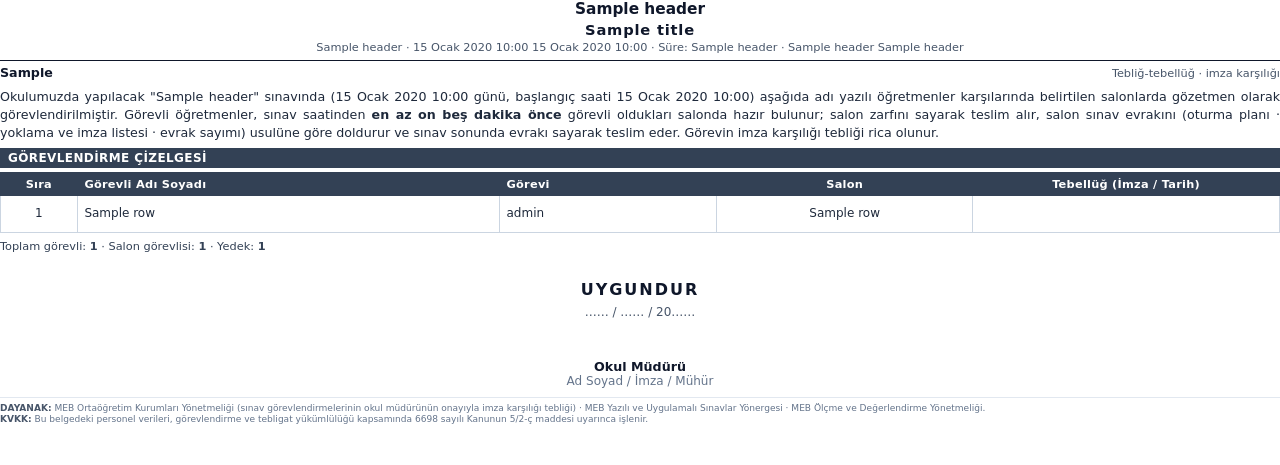
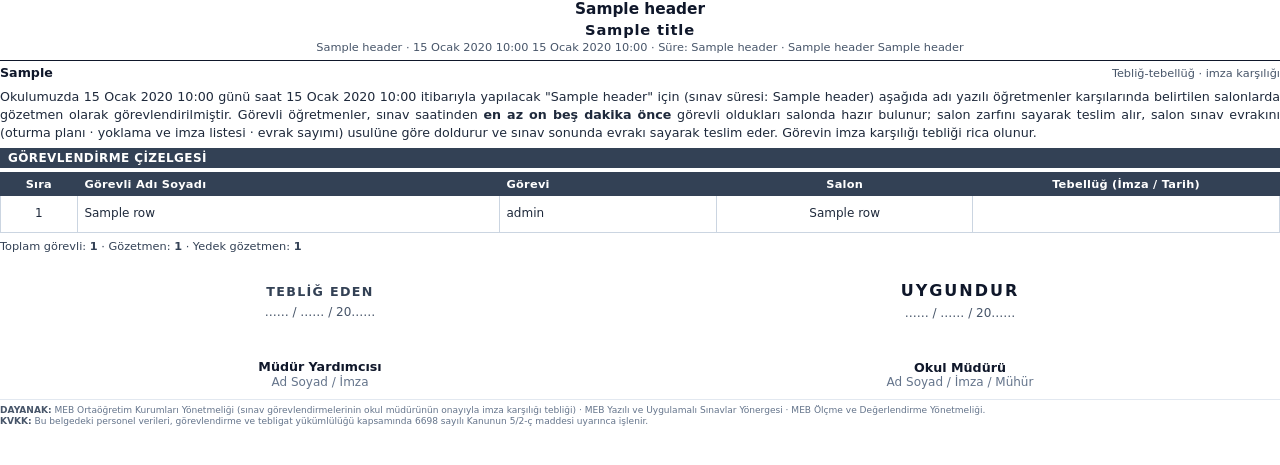
Before and after one commit to aalidemirci/kelebek-sinav, a Django app: template backend/templates/sinav/reports/r6_assignment.html in a window 1280 px wide. Shown: the top 465 px of the page. Run offline with Django 5.2, Linux system fonts and the light colour scheme; the template is opened without the code that fills it: most values are stand-ins (such as "Sample title", 1, 10 or a date in 2020); parts of the project's set-up code (start-up, migrations or seed data) failed here and were passed over.

Commit message:
fix(evrak): tebliğ eden imzası, duyuruda düzenleyen satırı, çift yüz baskı ve altbilgi kaçışı
- R6 görevlendirme belgesi: tebliğ-tebellüğ yazısında TEBLİĞ EDEN (müdür
  yardımcısı) imza ve tarih alanı yoktu, yalnız onay bloğu vardı → iki sütunlu
  blok. Giriş cümlesindeki '"… Sınav" sınavında' tekrarı giderildi, sınav süresi
  eklendi; "Salon görevlisi / Yedek" → "Gözetmen / Yedek gözetmen".
- R4 şube duyurusu: panoya asılan duyuru imzasız ve dayanaksız çıkıyordu → tek
  satırlık düzenleyen (müdür yardımcısı) alanı + dayanak; yüksekliği
  `_ANN_FIXED_PX` bütçesine eklendi (40 öğrenci yine tek sayfa).
- Çift yüz baskı: salon evrakında her salonun 1. yaprağı SAĞ sayfadan başlar
  (`break-before: right`). 40'ı aşan bir salonun yoklaması üçüncü sayfaya
  taşınca sonraki tüm salonların ön yüzü arka yüze kayıyordu.
- Altbilgi: sınav adı `@bottom-right { content: "…" }` içinde HTML kaçışıyla
  basılıyordu; `<style>` içinde çözülmediğinden adında kesme/tırnak olan sınav
  `&#x27;` olarak çıkıyordu → CSS kaçışı (`ReportHeader.css_exam_name`).
  "Üretim:" → "Düzenleme:".
- Yoklama ve duyuru listelerinin iç çizgileri bir ton koyu (fotokopide
  silikleşiyordu); kalınlık aynı — satır yüksekliği modeli değişmedi.

Co-Authored-By: Claude Fable 5.1 <noreply@anthropic.com>

```diff
--- a/backend/templates/sinav/reports/base.html
+++ b/backend/templates/sinav/reports/base.html
@@ -36,7 +36,7 @@ taşar. Yoklama satır yüksekliği ÖĞRENCİ SAYISINA GÖRE kademelidir
       size: A4 portrait;
       margin: 1.1cm 1.3cm 1.5cm 1.3cm;
       @bottom-left {
-        content: "Üretim: {{ header.generated_at }}";
+        content: "Düzenleme: {{ header.generated_at }}";
         font-family: "DejaVu Sans"; font-size: 7pt; color: #64748b;
       }
       @bottom-center {
@@ -44,7 +44,9 @@ taşar. Yoklama satır yüksekliği ÖĞRENCİ SAYISINA GÖRE kademelidir
         font-family: "DejaVu Sans"; font-size: 7.5pt; color: #64748b;
       }
       @bottom-right {
-        content: "{{ header.exam_name }}";
+        /* CSS kaçışı Python'da (ReportHeader.css_exam_name): HTML kaçışı <style>
+           içinde çözülmez, adında kesme/tırnak olan sınav bozuk basılıyordu. */
+        content: "{{ header.css_exam_name|safe }}";
         font-family: "DejaVu Sans"; font-size: 7pt; color: #64748b;
       }
     }
@@ -54,6 +56,15 @@ taşar. Yoklama satır yüksekliği ÖĞRENCİ SAYISINA GÖRE kademelidir
     /* Sayfa birimi: salon/şube/yaprak başına bir yaprak */
     .sheet { page-break-after: always; }
     .sheet:last-child { page-break-after: avoid; }
+    /* ÇİFT YÜZ BASKI: çok yapraklı belgede (salon evrakı) her salonun 1. yaprağı
+       SAĞ (tek numaralı) sayfadan başlar. 40'ı aşan bir salonun yoklaması üçüncü
+       sayfaya taşınca sonraki TÜM salonların ön yüzü arka yüze kayıyordu. */
+    .sheet-right { break-before: right; }
+
+    /* Liste tablolarının iç çizgileri bir ton koyu (yoklama/duyuru fotokopiyle
+       çoğaltılır; açık gri hairline ikinci nesil kopyada siliniyordu). Kalınlık
+       AYNI kalır — satır yüksekliği modeli (`reports._ROW_BORDER_PX`) değişmez. */
+    .att td, .ann td { border-color: var(--pr-faint); }
 
     /* ---- Ortak üst bant (madde 7): okul + belge adı + oturum bilgisi ---- */
     .rpt-head { text-align: center; margin-bottom: 3pt; }
--- a/backend/templates/sinav/reports/r1_salon_evraki.html
+++ b/backend/templates/sinav/reports/r1_salon_evraki.html
@@ -76,7 +76,7 @@ sarma olursa yaprak 1 taşar. Metin eklerken bütçeyi yeniden ölçünüz.{% en
 {% for sheet in sheets %}
 
 {# ------------------------------ YAPRAK 1 ------------------------------ #}
-<div class="sheet">
+<div class="sheet sheet-right">
   {% with scope_line="Salon: "|add:sheet.room_name scope_note="Yaprak 1/2 · Oturma planı ve gözetmen işlemleri" %}
     {% include "sinav/reports/_head.html" %}
   {% endwith %}
--- a/backend/templates/sinav/reports/r6_assignment.html
+++ b/backend/templates/sinav/reports/r6_assignment.html
@@ -17,13 +17,16 @@ TAŞMA: görevli sayısı arttıkça tablo başlığı yinelenir; onay bloğu b
                line-height: 1.4; }
   .duty td { height: 21pt; }
   .duty .ack { width: 24%; }
-  .approve { margin-top: 20pt; text-align: center;
+  .approve-grid { width: 100%; margin-top: 20pt; border-collapse: collapse;
                   break-inside: avoid; page-break-inside: avoid; }
-  .approve .label { font-weight: bold; font-size: 12pt; letter-spacing: 1.5pt;
+  .approve-grid td { width: 50%; text-align: center; vertical-align: top; }
+  .approve-grid .label { font-weight: bold; font-size: 12pt; letter-spacing: 1.5pt;
                          color: var(--pr-ink); }
-  .approve .date { margin-top: 4pt; font-size: 9pt; color: var(--pr-secondary); }
-  .approve .sign { margin-top: 30pt; font-size: 9pt; }
-  .approve .sign b { font-size: 9.5pt; color: var(--pr-ink); }
+  .approve-grid .label-sm { font-weight: bold; font-size: 9.5pt; letter-spacing: 1pt;
+                            color: var(--pr-label); padding-top: 2.5pt; }
+  .approve-grid .date { margin-top: 4pt; font-size: 9pt; color: var(--pr-secondary); }
+  .approve-grid .sign { margin-top: 30pt; font-size: 9pt; }
+  .approve-grid .sign b { font-size: 9.5pt; color: var(--pr-ink); }
   .summary { margin-top: 5pt; font-size: 8.5pt; color: var(--pr-label); }
 </style>
 {% endblock %}
@@ -34,8 +37,9 @@ TAŞMA: görevli sayısı arttıkça tablo başlığı yinelenir; onay bloğu b
   {% endwith %}
 
   <p class="duty-text">
-    Okulumuzda yapılacak &quot;{{ header.exam_name }}&quot; sınavında
-    ({{ header.exam_date }} günü, başlangıç saati {{ header.start_time }})
+    Okulumuzda {{ header.exam_date }} günü saat {{ header.start_time }} itibarıyla
+    yapılacak &quot;{{ header.exam_name }}&quot; için{% if header.duration_label %}
+    (sınav süresi: {{ header.duration_label }}){% endif %}
     aşağıda adı yazılı öğretmenler karşılarında belirtilen salonlarda
     gözetmen olarak görevlendirilmiştir. Görevli öğretmenler, sınav saatinden
     <b>en az on beş dakika önce</b> görevli oldukları salonda hazır bulunur;
@@ -68,16 +72,29 @@ TAŞMA: görevli sayısı arttıkça tablo başlığı yinelenir; onay bloğu b
     </tbody>
   </table>
   <div class="summary">
-    Toplam görevli: <b>{{ duty.duty_count }}</b> · Salon görevlisi:
-    <b>{{ duty.room_count }}</b> · Yedek: <b>{{ duty.reserve_count }}</b>
+    Toplam görevli: <b>{{ duty.duty_count }}</b> · Gözetmen:
+    <b>{{ duty.room_count }}</b> · Yedek gözetmen: <b>{{ duty.reserve_count }}</b>
   </div>
 
-  <div class="approve">
+  {% comment %}Tebliğ-tebellüğ belgesinde TEBLİĞ EDEN de imzalar: yazıyı müdür
+  yardımcısı düzenleyip tebliğ eder, okul müdürü onaylar (eskiden yalnız onay
+  bloğu vardı — tebliğ edenin imzası ve tarihi yoktu).{% endcomment %}
+  <table class="approve-grid">
+    <tr>
+      <td>
+        <div class="label-sm">TEBLİĞ EDEN</div>
+        <div class="date">…… / …… / 20……</div>
+        <div class="sign"><b>Müdür Yardımcısı</b><br>
+          <span class="muted">Ad Soyad / İmza</span></div>
+      </td>
+      <td>
         <div class="label">UYGUNDUR</div>
         <div class="date">…… / …… / 20……</div>
         <div class="sign"><b>Okul Müdürü</b><br>
           <span class="muted">Ad Soyad / İmza / Mühür</span></div>
-  </div>
+      </td>
+    </tr>
+  </table>
 
   <div class="dayanak">
     <b>DAYANAK:</b> MEB Ortaöğretim Kurumları Yönetmeliği (sınav görevlendirmelerinin
```
Also changed, not shown: backend/apps/sinav/reports.py (+18 -1 lines), backend/apps/sinav/tests/test_proctors.py (+5 -0 lines), backend/apps/sinav/tests/test_reports.py (+76 -0 lines), backend/templates/sinav/reports/r4_announcement.html (+12 -0 lines). Lines whose indentation alone changed are shown as unchanged.
